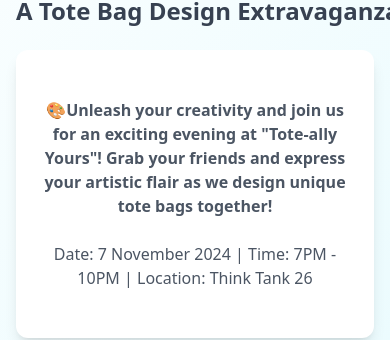
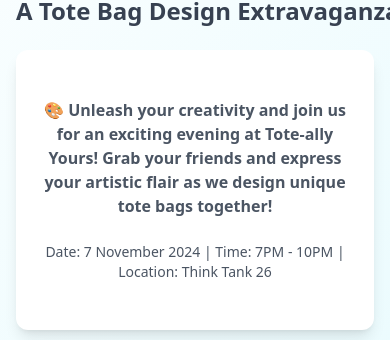
Before and after one commit to CatherineLDA/EnrootGroup4, a React (Vite) app: page / in a window 390 px wide. Shown: the part 417-757 px from the top of the page. Built offline with nearby package versions, Linux system fonts and the light colour scheme; what @supabase/auth-helpers-react would draw is missing.

Commit message:
fix: adjust text size for date, time, and location on mobile devices

```diff
--- a/src/pages/Home.tsx
+++ b/src/pages/Home.tsx
@@ -16,11 +16,11 @@
         <div className="max-w-5xl mx-auto my-6 bg-white shadow-lg rounded-xl overflow-hidden">
           <div className="p-6">
             <p className="py-6 max-w-2xl mx-auto font-semibold text-base sm:text-lg md:text-xl lg:text-2xl text-gray-600">
-             🎨Unleash your creativity and join us for an exciting evening at "Tote-ally
-              Yours"! Grab your friends and express your artistic flair as we design
+             🎨 Unleash your creativity and join us for an exciting evening at Tote-ally
+              Yours! Grab your friends and express your artistic flair as we design
               unique tote bags together!
             </p>
-            <p className="text-gray-600">
+            <p className="text-gray-600 text-sm sm:text-base">
               Date: 7 November 2024 | Time: 7PM - 10PM | Location: Think Tank 26
             </p>
             <br/>
```
